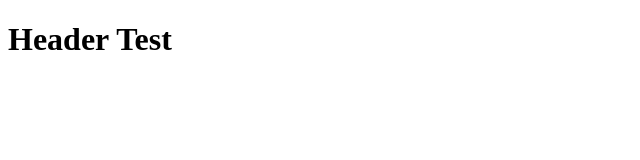
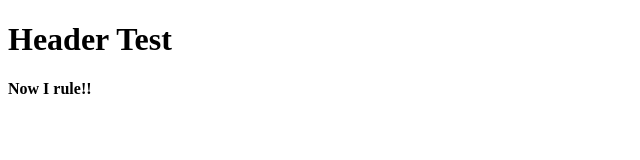
Before and after one commit to jdtdesigns/recipe_r_us, a plain HTML site: page index.html in a window 1280 px wide. Shown: the whole page, without its empty margins (0-640 px from the left). Drawn offline with Linux system fonts and the light colour scheme.

Commit message:
added the best h4

```diff
--- a/index.html
+++ b/index.html
@@ -9,6 +9,7 @@
 <body>
 
   <h1>Header Test</h1>
+  <h4>Now I rule!!</h4>
 
   <script src="js/script.js"></script>
 </body>
```
